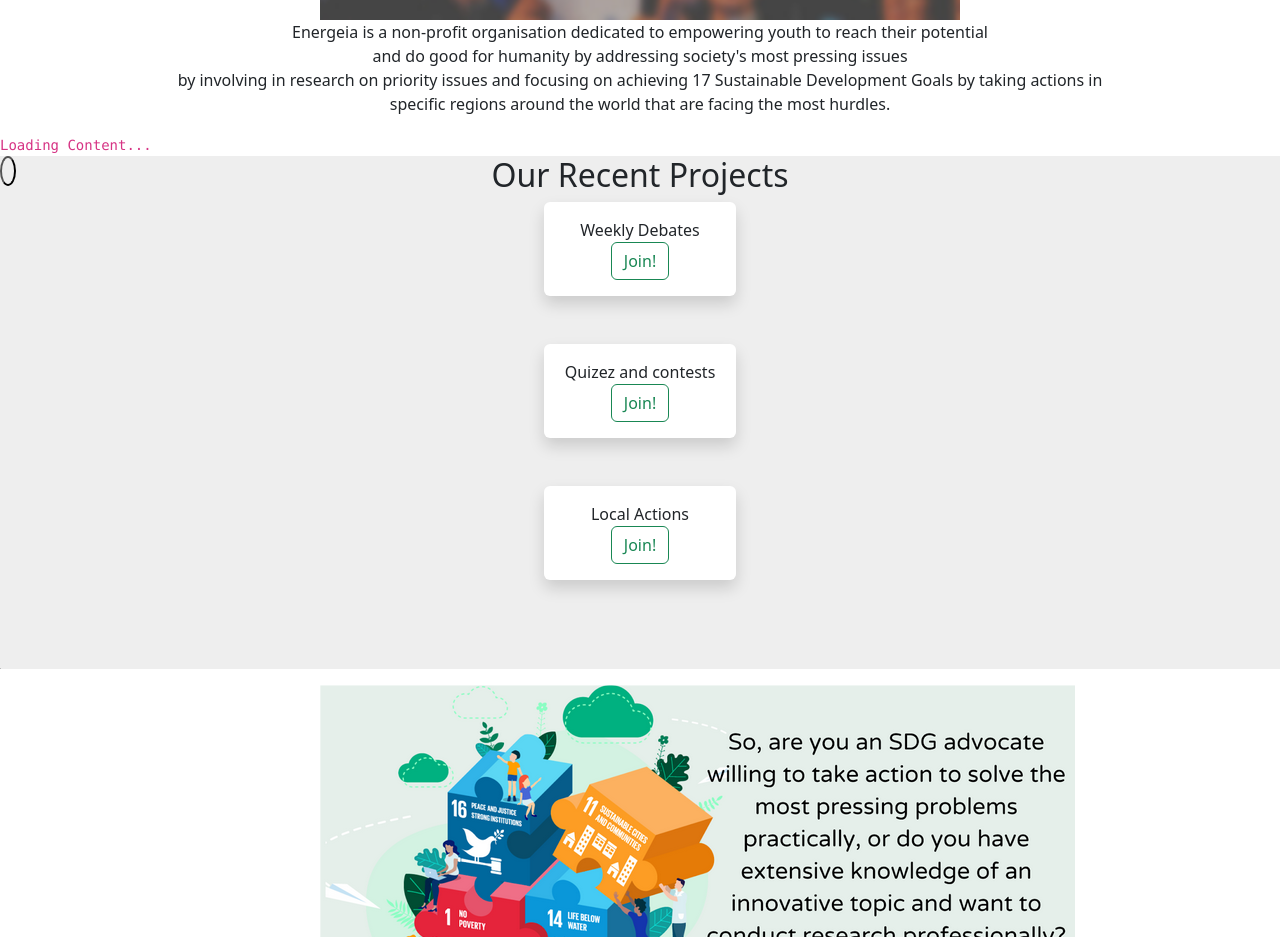
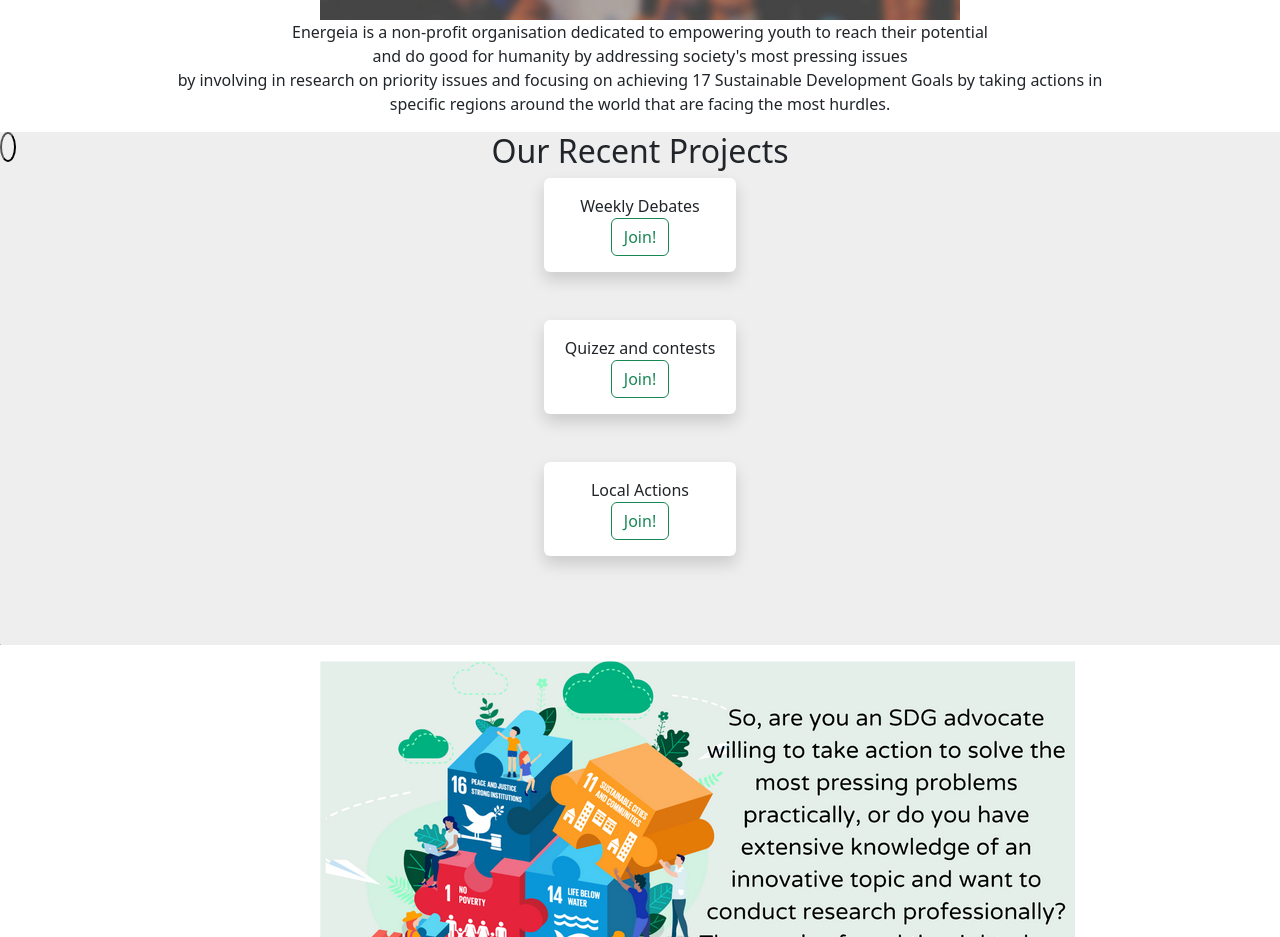
Before and after one commit to george1605/Energeia-master, a website: page app/public/index.html in a window 1280 px wide. Shown: the part 920-1857 px from the top of the page. Drawn offline with nearby package versions, Linux system fonts and the light colour scheme.

Commit message:
maybe this changes smth

```diff
--- a/app/public/index.html
+++ b/app/public/index.html
@@ -102,7 +102,7 @@
         </section>
 
         <section id="mission">
-            <code>Loading Content...</code>
+            <input type="hidden"/>
         </section>
         <div>
             <button style="border-radius:50%; float:left; position:fixed;" onclick="Restress.backToTop()">
--- a/app/public/restress.js
+++ b/app/public/restress.js
@@ -93,13 +93,12 @@
 
 Restress.smartLoad = function(page, func) {
   var xhr = new XMLHttpRequest();
+  xhr.open("GET", page, true);
   xhr.onreadystatechange = () => {
-    if (xhr.readyState == 200 && xhr.status == 4)
-    {
+    if (xhr.readyState == 200 && xhr.status == 4) {
       func(this);
     }
   }
-  xhr.open("GET", page, true);
   xhr.send();
 }
 
```
